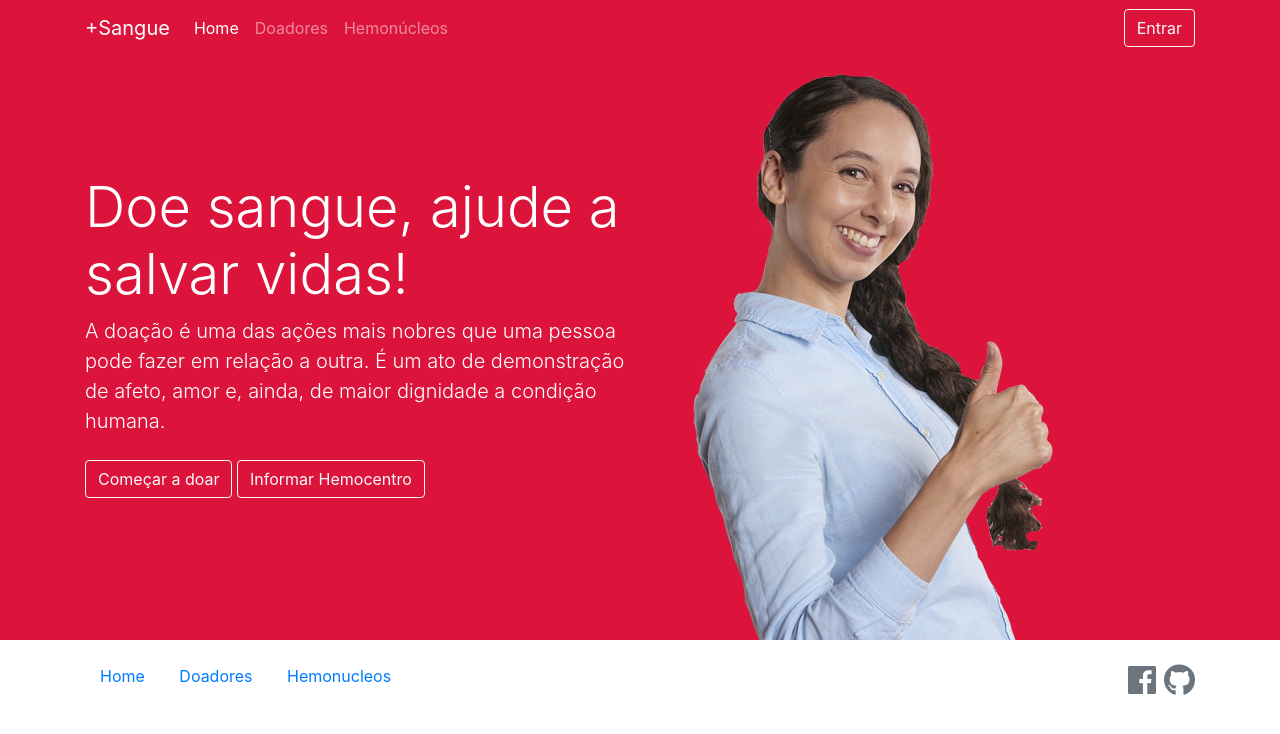
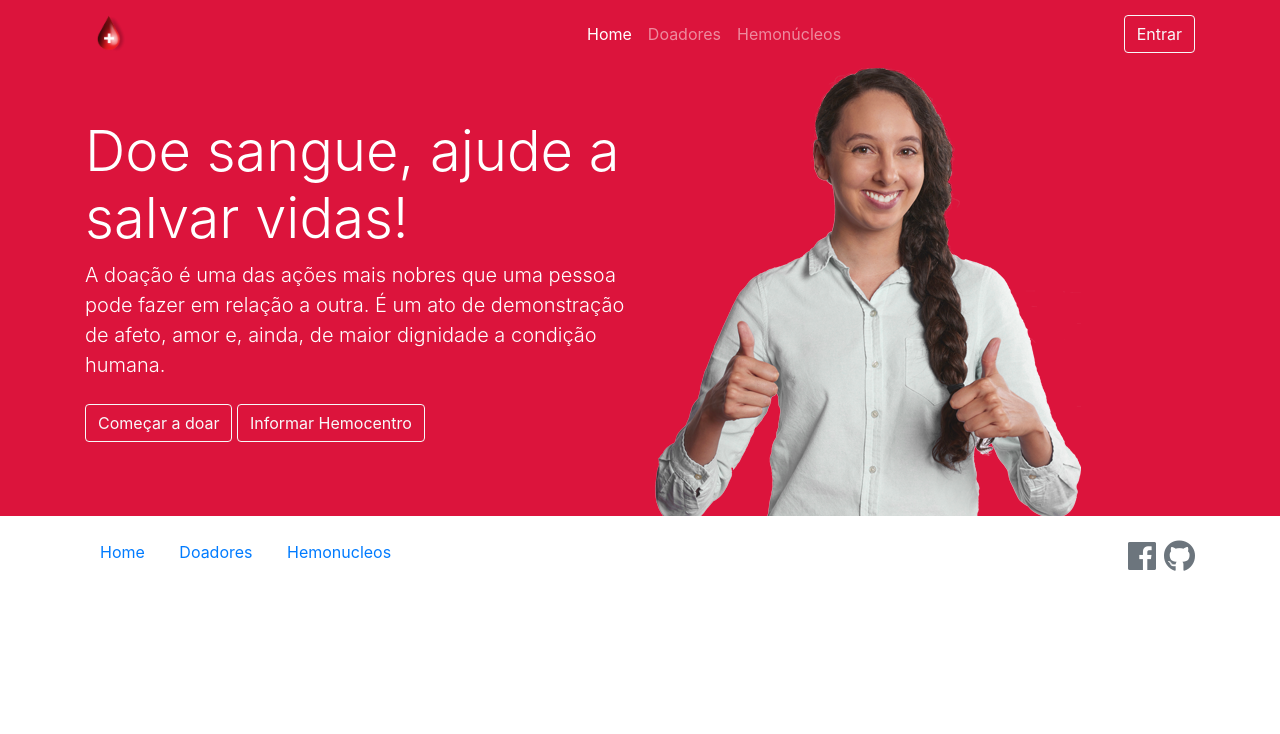
Before and after one commit to victorveiga/plus-sangue, a Django app: page / in a window 1280 px wide. Shown: the top 734 px of the page. Run offline with Django 3.2, Linux system fonts and the light colour scheme; some libraries are stand-ins or nearby versions.

Commit message:
Ajustada a modelo + brand

```diff
--- a/core/templates/index.html
+++ b/core/templates/index.html
@@ -23,7 +23,7 @@
               </div>
             </div>
             <div class="col-md-6 d-none d-md-block">
-			        <img src="{% static 'img/capa-mulher.png' %}">
+			        <img src="{% static 'img/Modelo.png' %}">
             </div>
           </div>
         </div>
--- a/templates/base.html
+++ b/templates/base.html
@@ -17,7 +17,9 @@
 
     <nav class="navbar navbar-expand-lg navbar-dark custom-color-standard">
         <div class="container">
-            <a class="navbar-brand" href="{% url 'home' %}">+Sangue</a>
+            <a class="navbar-brand" href="{% url 'home' %}">
+                <img src="{% static 'img/brand.png' %}" alt="modelo" width="10%">
+            </a>
             <button class="navbar-toggler" type="button" data-toggle="collapse" data-target="#navbarNavDropdown" aria-controls="navbarNavDropdown" aria-expanded="false" aria-label="Toggle navigation">
                 <span class="navbar-toggler-icon"></span>
             </button>
```
Also changed, not shown: statics/img/Modelo.png (added), statics/img/brand.png (added).
